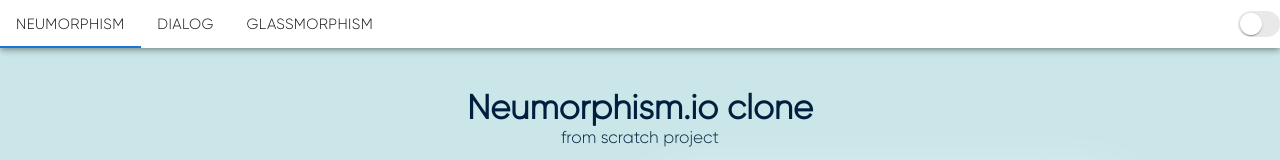
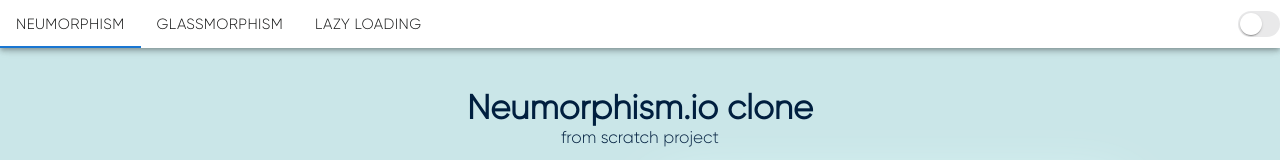
Before and after one commit to Iskz17/iskito, a React (Create React App) app: page / in a window 1280 px wide. Shown: the top 160 px of the page. Built offline with nearby package versions, Linux system fonts and the light colour scheme.

Commit message:
browser image compression

```diff
--- a/package.json
+++ b/package.json
@@ -12,6 +12,7 @@
     "@testing-library/jest-dom": "^5.16.2",
     "@testing-library/react": "^12.1.3",
     "@testing-library/user-event": "^13.5.0",
+    "browser-image-compression": "^2.0.2",
     "react": "^17.0.2",
     "react-dom": "^17.0.2",
     "react-scripts": "5.0.0",
--- a/src/App.js
+++ b/src/App.js
@@ -4,6 +4,7 @@
 import ParticleBackground from "./particle";
 import NewmorphismBox from "./Neumorphism/NeumorphismBox";
 import GlassmorphismBox from "./Glassmorphism/GlassmorphismBox";
+import LazyLoading from "./LazyLoading/LazyLoading";
 import { DialogCollection } from "./DialogCollection/DialogCollection";
 import { useState, useContext, useMemo, useCallback } from "react";
 import "./Particle.css";
@@ -39,21 +40,30 @@
           </Section>
         ),
       },
-      {
-        label: "Dialog",
-        key: 1,
-        content: (
-          <Section>
-           <DialogCollection />
-          </Section>
-        ),
-      },
+      // {
+      //   label: "Dialog",
+      //   key: 1,
+      //   content: (
+      //     <Section>
+      //      <DialogCollection />
+      //     </Section>
+      //   ),
+      // },
       {
         label: "Glassmorphism",
         key: 2,
         content: (
           <Section>
             <GlassmorphismBox />
+          </Section>
+        ),
+      },
+      {
+        label: "Lazy Loading",
+        key: 3,
+        content: (
+          <Section>
+            <LazyLoading />
           </Section>
         ),
       },
```
Also changed, not shown: 1 other file (tests, documents, lock files or other folders).
